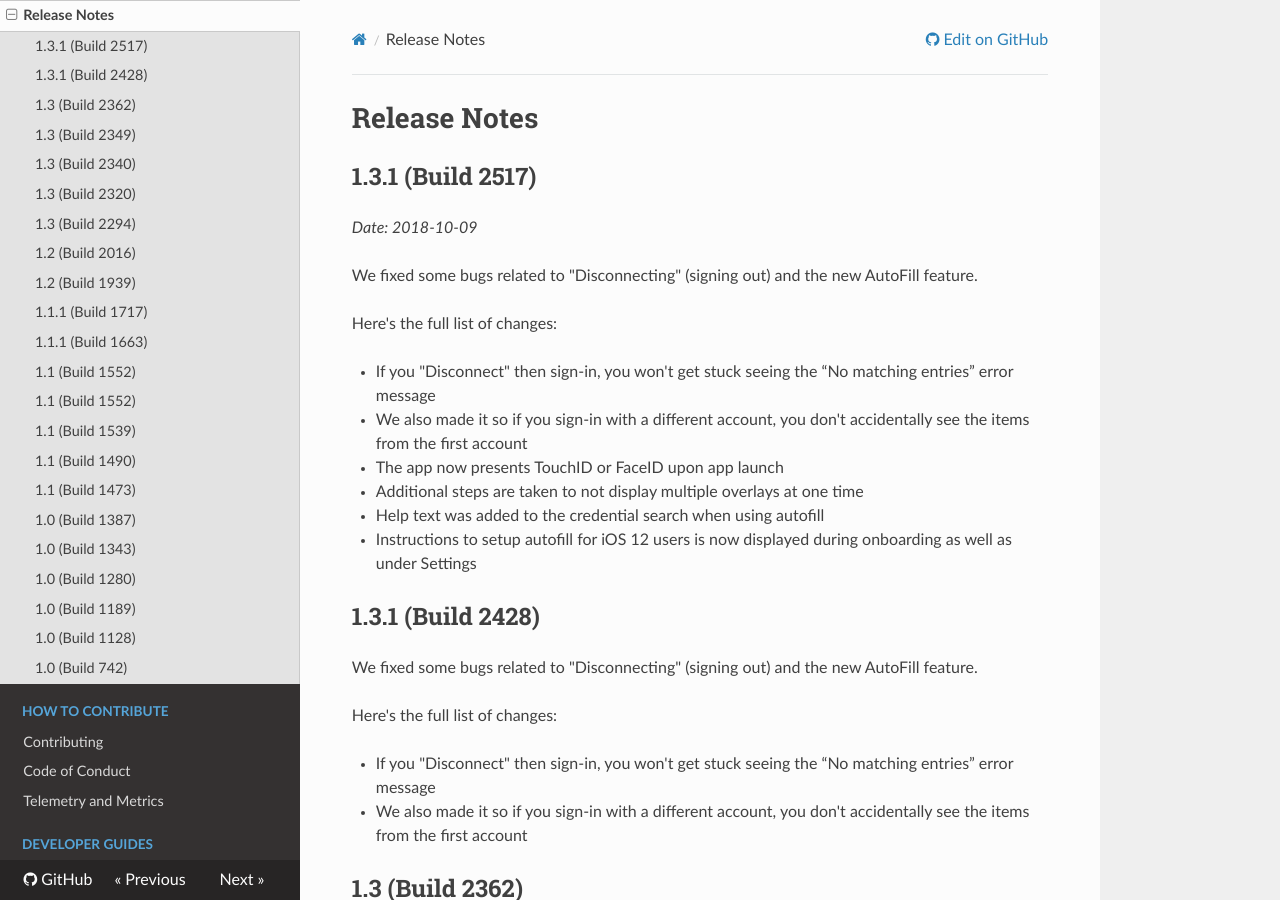
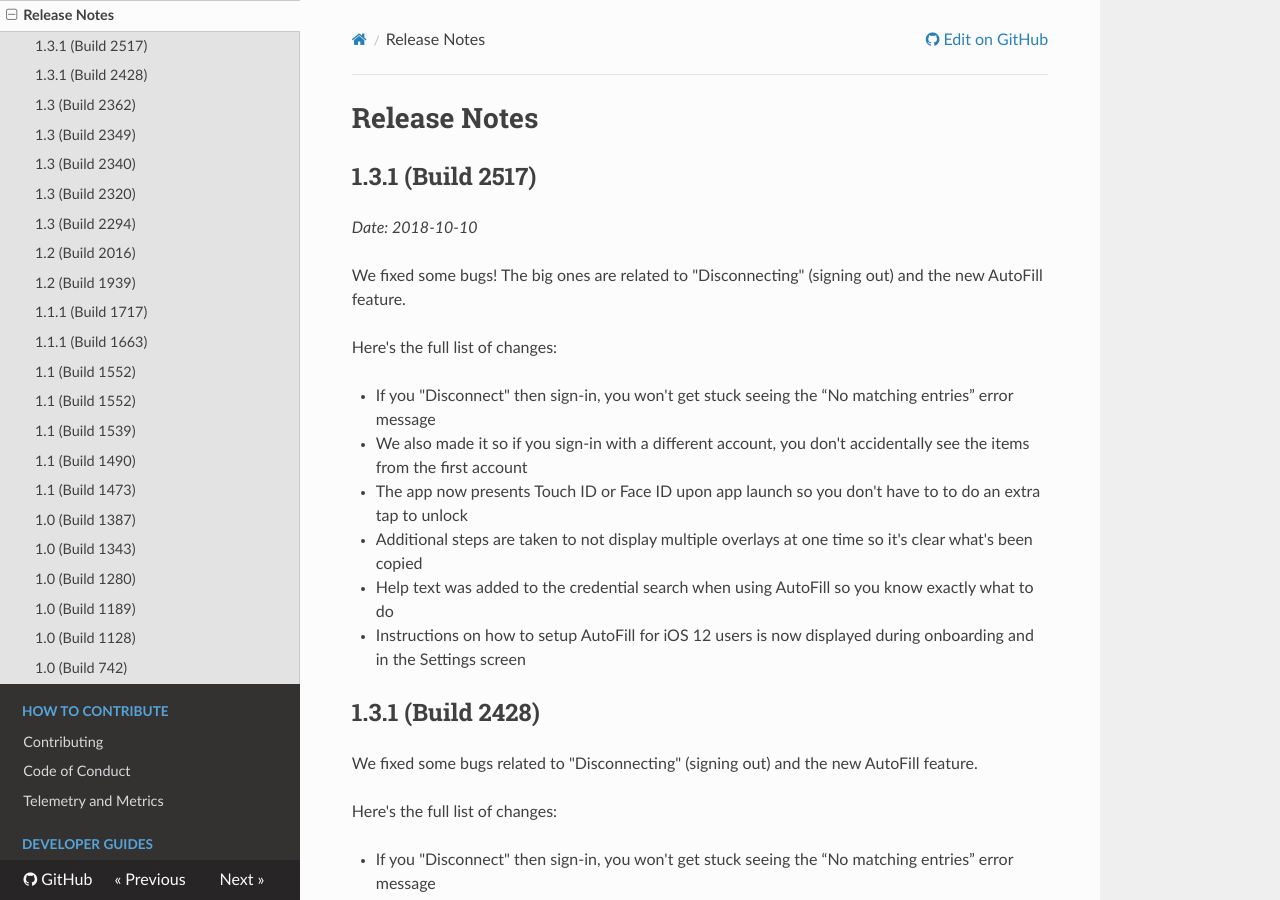
Before and after one commit to mozilla-lockwise/lockwise-ios, an MkDocs documentation site: the page built from docs/release-notes.md, in a window 1280 px wide and 900 px high. Built offline with MkDocs 1.6.1, drawn with Linux system fonts in a browser that asks for light colours; nearby versions of some CDN libraries.

Commit message:
minor copy edits

```diff
--- a/docs/release-notes.md
+++ b/docs/release-notes.md
@@ -2,19 +2,18 @@
 
 ## 1.3.1 (Build 2517)
 
-_Date: 2018-10-09_
+_Date: 2018-10-10_
 
-
-We fixed some bugs related to "Disconnecting" (signing out) and the new AutoFill feature.
+We fixed some bugs! The big ones are related to "Disconnecting" (signing out) and the new AutoFill feature.
 
 Here's the full list of changes:
 
 - If you "Disconnect" then sign-in, you won't get stuck seeing the “No matching entries” error message
 - We also made it so if you sign-in with a different account, you don't accidentally see the items from the first account
-- The app now presents TouchID or FaceID upon app launch
-- Additional steps are taken to not display multiple overlays at one time
-- Help text was added to the credential search when using autofill
-- Instructions to setup autofill for iOS 12 users is now displayed during onboarding as well as under Settings
+- The app now presents Touch ID or Face ID upon app launch so you don't have to to do an extra tap to unlock
+- Additional steps are taken to not display multiple overlays at one time so it's clear what's been copied
+- Help text was added to the credential search when using AutoFill so you know exactly what to do
+- Instructions on how to setup AutoFill for iOS 12 users is now displayed during onboarding and in the Settings screen
 
 ## 1.3.1 (Build 2428)
 
```
